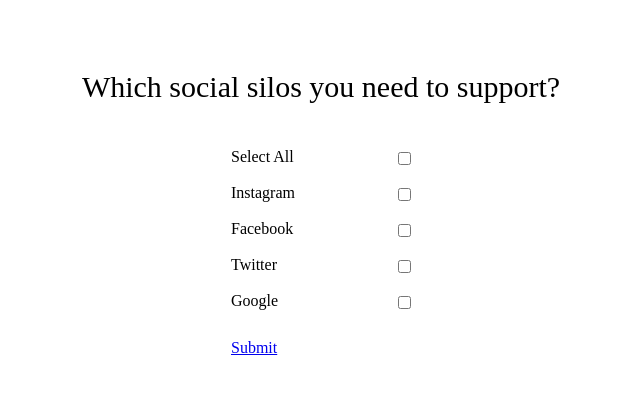
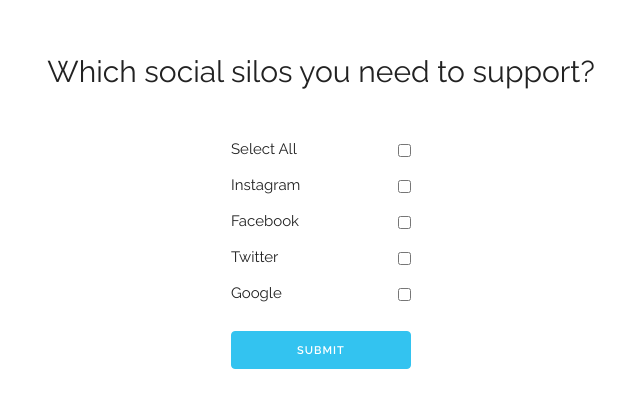
Before and after one commit to artemgurzhii/html-head-generator, a website: page index.html in a window 1280 px wide. Shown: the part 184-592 px from the top of the page, without its empty margins (319-959 px from the left). Drawn offline with nearby package versions, Linux system fonts and the light colour scheme.

Commit message:
fixed problem with css link

```diff
--- a/index.html
+++ b/index.html
@@ -46,8 +46,7 @@
     <link rel="preconnect" href="https://artemgurzhii.github.io/html-generator">
 
     <link rel="index" href="https://artemgurzhii.github.io/html-generator" title="HTML5 Head Generator">
-    <link rel="stylesheet" href="assets/css/normalize.css">
-    <link rel="stylesheet" href="assets/css/skeleton.css">
+    <link rel="stylesheet" href="assets/css/other.min.css">
     <link rel="stylesheet" href="assets/css/main.css">
     <link rel="stylesheet" href="https://fonts.googleapis.com/css?family=Raleway:400,300,600">
 
```
